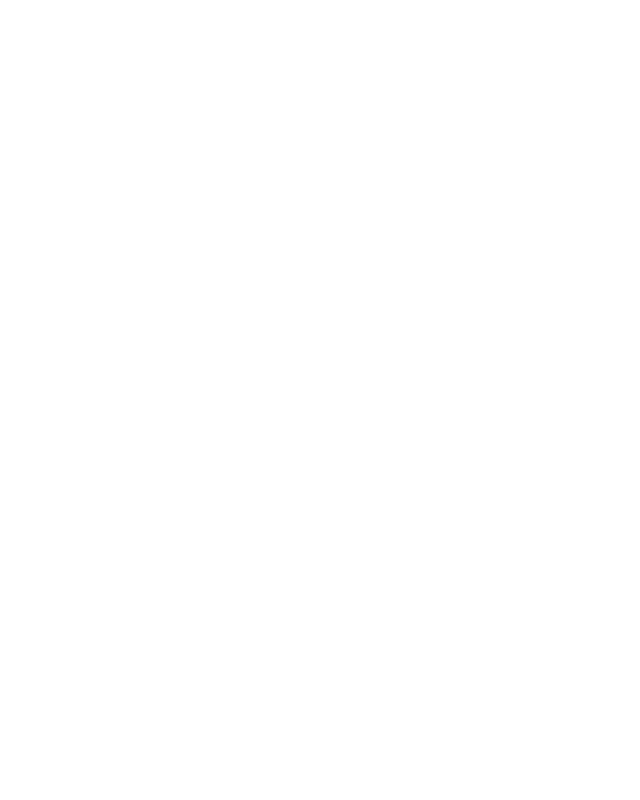
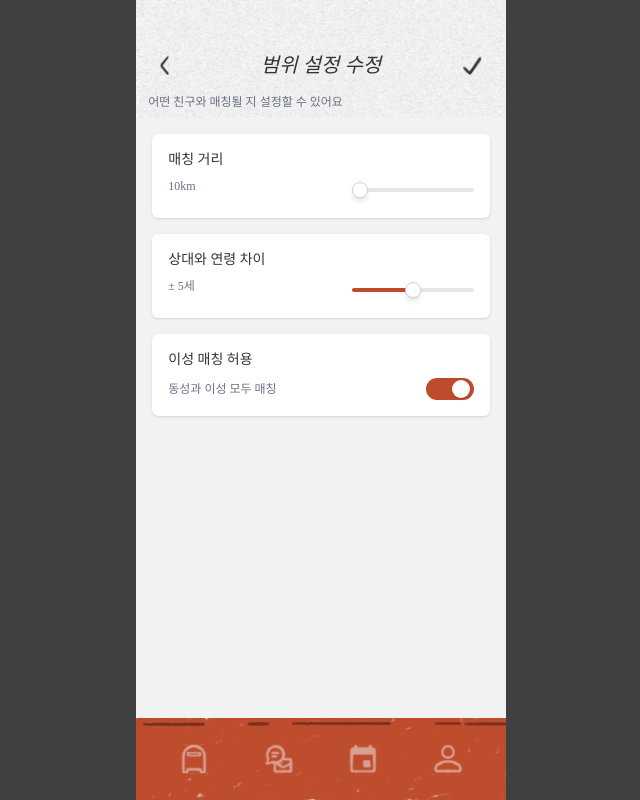
Before and after one commit to MeetCarrier/MeetCarrier-Front, a React (Vite) app: page /RangeSetting in a window 1280 px wide. Before the commit this address had no page. Shown: the whole page, without its empty margins (319-959 px from the left). Built offline with nearby package versions, Linux system fonts and the light colour scheme; a web font is replaced by a local one.

Commit message:
✅ 매칭 정보 수정 완성
매칭 정보 수정 완성 및 useSearchParams를 이용해서 모달 유지

```diff
--- a/src/App.tsx
+++ b/src/App.tsx
@@ -3,6 +3,7 @@ import Layout from './components/Layout';
 import MeetCenter from './pages/MeetCenter';
 import Hobby from './pages/Hobby';
 import SurveyQ from './pages/SurveyQ';
+import RangeSetting from './pages/RangeSetting';
 import { BrowserRouter, Route, Routes } from 'react-router-dom';
 import { Provider } from 'react-redux';
 import { store } from './Utils/store';
@@ -17,6 +18,7 @@ function App() {
             <Route path="Hobby" element={<Hobby />} />
             <Route path="SurveyQuestion" element={<SurveyQ />} />
             <Route path="MeetCenter" element={<MeetCenter />} />
+            <Route path="RangeSetting" element={<RangeSetting />} />
           </Route>
         </Routes>
       </BrowserRouter>
--- a/src/Modal/MainModal.tsx
+++ b/src/Modal/MainModal.tsx
@@ -22,15 +22,33 @@ const MainModal: FC = () => {
     navigate('/SurveyQuestion');
   };
 
+  const handleRnageSettingClick = () => {
+    navigate('/RangeSetting');
+  };
+
   const user = useSelector(
     (state: RootState) => state.user
   ) as UserState | null;
 
   const interestsText =
-    user?.interests && user?.interests.trim() !== '' ? user.interests : '무관';
+    user?.interests && user.interests.trim() !== '' ? user.interests : '무관';
 
   const questionsText =
     user?.questions && user.questions.trim() !== '' ? user.questions : '없음';
+
+  // 거리 텍스트
+  const distanceText =
+    user?.maxMatchingDistance !== undefined
+      ? `${user.maxMatchingDistance}km`
+      : '정보 없음';
+
+  // 연령차이 텍스트
+  const ageGapText =
+    user?.maxAgeGap !== undefined ? `±${user.maxAgeGap}세` : '정보 없음';
+
+  // 이성 매칭 허용 여부 텍스트
+  const genderAllowText =
+    user?.allowOppositeGender === true ? '허용' : '비허용';
 
   useEffect(() => {
     if (user) {
@@ -97,14 +115,19 @@ const MainModal: FC = () => {
                 거리
               </span>
             </div>
-            <span className="text-gray-400 text-xl">›</span>
+            <span
+              className="text-gray-400 text-xl cursor-pointer"
+              onClick={handleRnageSettingClick}
+            >
+              ›
+            </span>
           </div>
           <div className="flex justify-between items-center mt-1">
             <span className="text-gray-500 text-xs font-GanwonEduAll_Light">
-              10km
+              매칭 거리
             </span>
             <span className="text-gray-500 text-xs font-GanwonEduAll_Light">
-              10km
+              {distanceText}
             </span>
           </div>
           <div className="flex justify-between items-center mt-1">
@@ -112,7 +135,7 @@ const MainModal: FC = () => {
               상대와 연령 차이
             </span>
             <span className="text-gray-500 text-xs font-GanwonEduAll_Light">
-              ±5세
+              {ageGapText}
             </span>
           </div>
           <div className="flex justify-between items-center mt-1">
@@ -120,7 +143,7 @@ const MainModal: FC = () => {
               이성 매칭 허용
             </span>
             <span className="text-gray-500 text-xs font-GanwonEduAll_Light">
-              허용
+              {genderAllowText}
             </span>
           </div>
         </li>
--- a/src/Utils/MatchingContent.ts
+++ b/src/Utils/MatchingContent.ts
@@ -1,5 +1,6 @@
 import ch_default from '../assets/img/character/MeetCarrier_character.gif';
 import ch_matching from '../assets/img/character/MeetCarrier_character2.gif';
+import ch_success from '../assets/img/character/MeetCarrier_character3.gif';
 
 export type MatchingStatus = 'default' | 'matching' | 'success' | 'fail';
 
@@ -15,14 +16,14 @@ export const MatchingContent = {
     buttonText: '취소',
   },
   success: {
-    text: '성공',
-    image: ch_default,
-    buttonText: '아아아',
+    text: '딱 맞는 친구를 찾았어요~',
+    image: ch_success,
+    buttonText: '비대면 설문지 작성하러 가기',
   },
   fail: {
-    text: '실패',
+    text: '맞춤 친구를 찾지 못했어요...',
     image: ch_default,
-    buttonText: '이이이',
+    buttonText: '매칭 추천 친구 고르기',
   },
 } satisfies Record<
   MatchingStatus,
--- a/src/Utils/userSlice.ts
+++ b/src/Utils/userSlice.ts
@@ -10,16 +10,18 @@ export const fetchUser = createAsyncThunk('user/fetchUser', async () => {
 });
 
 export interface UserState {
-  userId: number;
   nickname: string;
   gender: string;
+  region: string;
   interests: string;
-  region: string;
   age: number;
   personalities: string;
   footprint: number;
   questions: string;
   imgUrl: string;
+  maxAgeGap: number;
+  allowOppositeGender: boolean;
+  maxMatchingDistance: number;
 }
 
 const initialState: UserState | null = null;
--- a/src/pages/Hobby.tsx
+++ b/src/pages/Hobby.tsx
@@ -38,7 +38,6 @@ function Hobby() {
     }
   };
 
-  // 나중에 수정
   const handleSubmit = async () => {
     try {
       await axios.patch(
@@ -158,7 +157,7 @@ function Hobby() {
   const navigate = useNavigate();
 
   const handleBackClick = () => {
-    navigate('/');
+    navigate('/?modal=true');
   };
 
   return (
--- /dev/null
+++ b/src/pages/RangeSetting.tsx
@@ -0,0 +1,199 @@
+import { useState, useEffect } from 'react';
+import { useNavigate } from 'react-router-dom';
+import { useSelector } from 'react-redux';
+import { RootState } from '../Utils/store';
+import { UserState } from '../Utils/userSlice';
+import { motion } from 'motion/react';
+import axios from 'axios';
+import NavBar from '../components/NavBar';
+import check_icon from '../assets/img/icons/HobbyIcon/check.svg';
+import back_arrow from '../assets/img/icons/HobbyIcon/back_arrow.svg';
+
+function RangeSetting() {
+  const navigate = useNavigate();
+
+  const handleBackClick = () => {
+    navigate('/?modal=true');
+  };
+
+  const [isOn, setIsOn] = useState(true);
+  const [distance, setDistance] = useState(10);
+  const [age, setAge] = useState(5);
+
+  const user = useSelector(
+    (state: RootState) => state.user
+  ) as UserState | null;
+
+  useEffect(() => {
+    if (user) {
+      setDistance(user.maxMatchingDistance);
+      setAge(user.maxAgeGap);
+      setIsOn(user.allowOppositeGender);
+    }
+  }, [user]);
+
+  const handleSubmit = async () => {
+    try {
+      await axios.patch(
+        'https://www.mannamdeliveries.link/user',
+        {
+          maxMatchingDistance: distance,
+          maxAgeGap: age,
+          allowOppositeGender: isOn,
+        },
+        {
+          headers: {
+            'Content-Type': 'application/json',
+          },
+          withCredentials: true,
+        }
+      );
+      alert('저장 완료!');
+    } catch (error) {
+      console.error('저장 실패:', error);
+      alert('저장에 실패했어요.');
+    }
+  };
+
+  return (
+    <>
+      <NavBar />
+      <div className="absolute top-[50px] text-[#333333] left-0 right-0 px-6 text-center">
+        <img
+          src={back_arrow}
+          alt="back_arrow"
+          className="absolute top-1/2 -translate-y-1/2 left-6 w-[9px] h-[20px] cursor-pointer"
+          onClick={handleBackClick}
+        />
+        <p className="text-[20px] font-MuseumClassic_L italic">
+          범위 설정 수정
+        </p>
+        <img
+          src={check_icon}
+          alt="check_icon"
+          className="absolute top-1/2 -translate-y-1/2 right-6 w-[20px] h-[20px] cursor-pointer"
+          onClick={handleSubmit}
+        />
+      </div>
+      <div className="flex flex-col w-full h-[calc(100%-200px)] overflow-y-auto p-4 z-0 space-y-4 bg-[#F2F2F2]">
+        {/* 매칭 거리 */}
+        <div className="bg-white rounded-md p-4 shadow-sm">
+          <p className="text-sm font-GanwonEduAll_Bold text-[#333] mb-2">
+            매칭 거리
+          </p>
+          <div className="flex justify-between items-center">
+            <span className="text-xs font-GanwonEduAll_Light text-gray-500 mb-2">
+              {distance}km
+            </span>
+            <input
+              type="range"
+              min={10}
+              max={30}
+              value={distance}
+              onChange={(e) => setDistance(Number(e.target.value))}
+              className="
+                w-[40%]
+                appearance-none bg-transparent
+                [&::-webkit-slider-runnable-track]:h-1
+                [&::-webkit-slider-runnable-track]:rounded-full
+                [&::-webkit-slider-thumb]:appearance-none
+                [&::-webkit-slider-thumb]:h-4
+                [&::-webkit-slider-thumb]:w-4
+                [&::-webkit-slider-thumb]:rounded-full
+                [&::-webkit-slider-thumb]:bg-white
+                [&::-webkit-slider-thumb]:border
+                [&::-webkit-slider-thumb]:border-gray-300
+                [&::-webkit-slider-thumb]:shadow-md
+                [&::-webkit-slider-thumb]:mt-[-6px]
+              "
+              style={{
+                // ((distance - min) / (max - min)) * 100;
+                background: `linear-gradient(to right, #BD4B2C 0%, #BD4B2C ${
+                  (distance - 10) * 5
+                }%, #e5e7eb ${(distance - 10) * 5}%, #e5e7eb 100%)`,
+                borderRadius: '9999px',
+              }}
+            />
+          </div>
+        </div>
+
+        {/* 상대와 연령 차이 */}
+        <div className="bg-white rounded-md p-4 shadow-sm">
+          <p className="text-sm font-GanwonEduAll_Bold text-[#333] mb-2">
+            상대와 연령 차이
+          </p>
+          <div className="flex justify-between items-center">
+            <span className="text-xs font-GanwonEduAll_Light text-gray-500 mb-2">
+              ± {age}세
+            </span>
+            <input
+              type="range"
+              min={0}
+              max={10}
+              value={age}
+              onChange={(e) => setAge(Number(e.target.value))}
+              className="
+                w-[40%]
+                appearance-none bg-transparent
+                [&::-webkit-slider-runnable-track]:h-1
+                [&::-webkit-slider-runnable-track]:rounded-full
+                [&::-webkit-slider-thumb]:appearance-none
+                [&::-webkit-slider-thumb]:h-4
+                [&::-webkit-slider-thumb]:w-4
+                [&::-webkit-slider-thumb]:rounded-full
+                [&::-webkit-slider-thumb]:bg-white
+                [&::-webkit-slider-thumb]:border
+                [&::-webkit-slider-thumb]:border-gray-300
+                [&::-webkit-slider-thumb]:shadow-md
+                [&::-webkit-slider-thumb]:mt-[-6px]
+              "
+              style={{
+                background: `linear-gradient(to right, #BD4B2C 0%, #BD4B2C ${
+                  (age - 0) * 10
+                }%, #e5e7eb ${(age - 0) * 10}%, #e5e7eb 100%)`,
+                borderRadius: '9999px',
+              }}
+            />
+          </div>
+        </div>
+
+        {/* 이성 매칭 허용 */}
+        <div className="bg-white rounded-md p-4 shadow-sm">
+          <p className="text-sm font-GanwonEduAll_Bold text-[#333] mb-2">
+            이성 매칭 허용
+          </p>
+          <div className="flex justify-between items-center">
+            <span className="text-xs font-GanwonEduAll_Light text-gray-500">
+              동성과 이성 모두 매칭
+            </span>
+            <div
+              onClick={() => setIsOn((prev) => !prev)}
+              className={`w-12 h-5.5 flex items-center rounded-full cursor-pointer px-1 transition-colors duration-300 ${
+                isOn ? 'bg-[#BD4B2C]' : 'bg-gray-300'
+              }`}
+            >
+              <motion.div
+                className="w-4.5 h-4.5 bg-white rounded-full shadow"
+                animate={{
+                  x: isOn ? 22 : 0,
+                }}
+                transition={{
+                  type: 'tween',
+                  duration: 0.1,
+                  ease: 'easeInOut',
+                }}
+              />
+            </div>
+          </div>
+        </div>
+      </div>
+      <div className="flex flex-col mb-2 w-full">
+        <p className="text-xs font-GanwonEduAll_Light text-gray-500 pl-3">
+          어떤 친구와 매칭될 지 설정할 수 있어요
+        </p>
+      </div>
+    </>
+  );
+}
+
+export default RangeSetting;
--- a/src/pages/SurveyQ.tsx
+++ b/src/pages/SurveyQ.tsx
@@ -75,7 +75,7 @@ function SurveyQ() {
   const navigate = useNavigate();
 
   const handleBackClick = () => {
-    navigate('/');
+    navigate('/?modal=true');
   };
 
   return (
```
Also changed, not shown: src/pages/Main.tsx (+8 -5 lines), src/assets/img/character/MeetCarrier_character3.gif (added).
